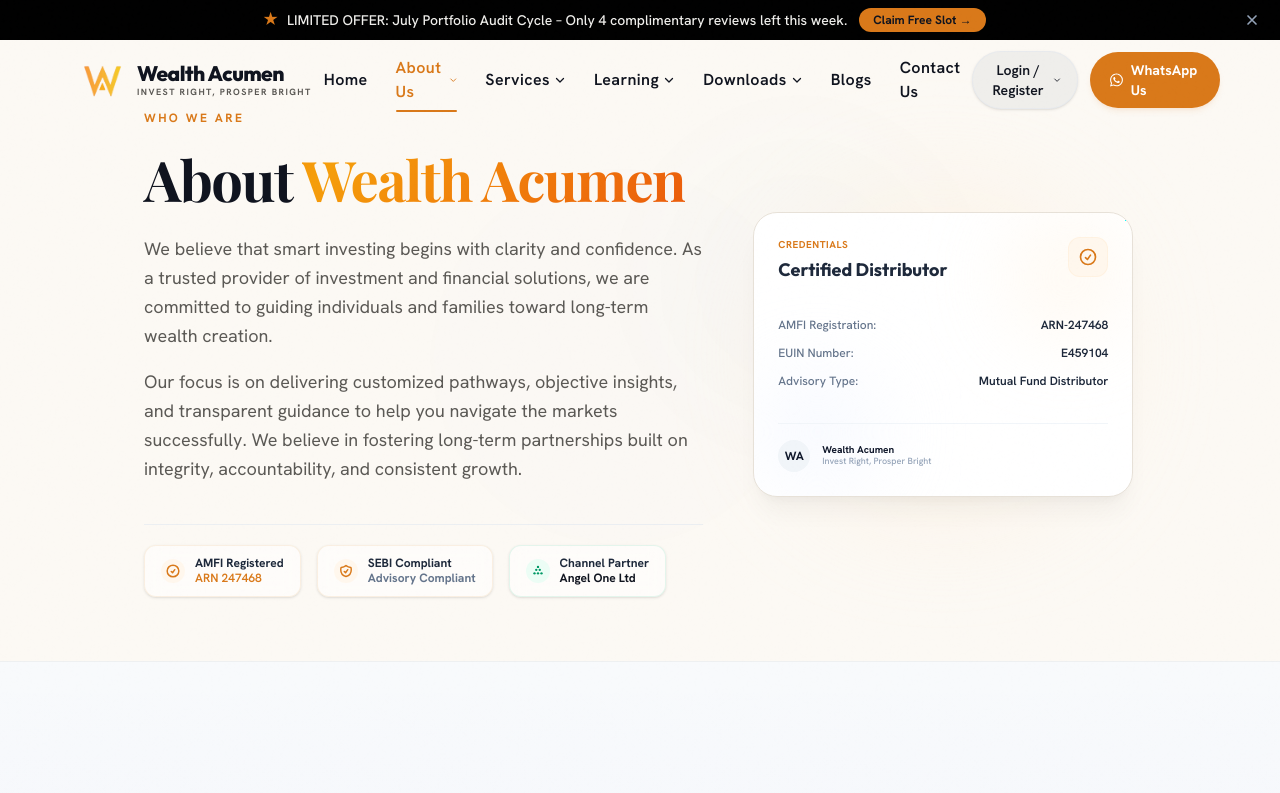
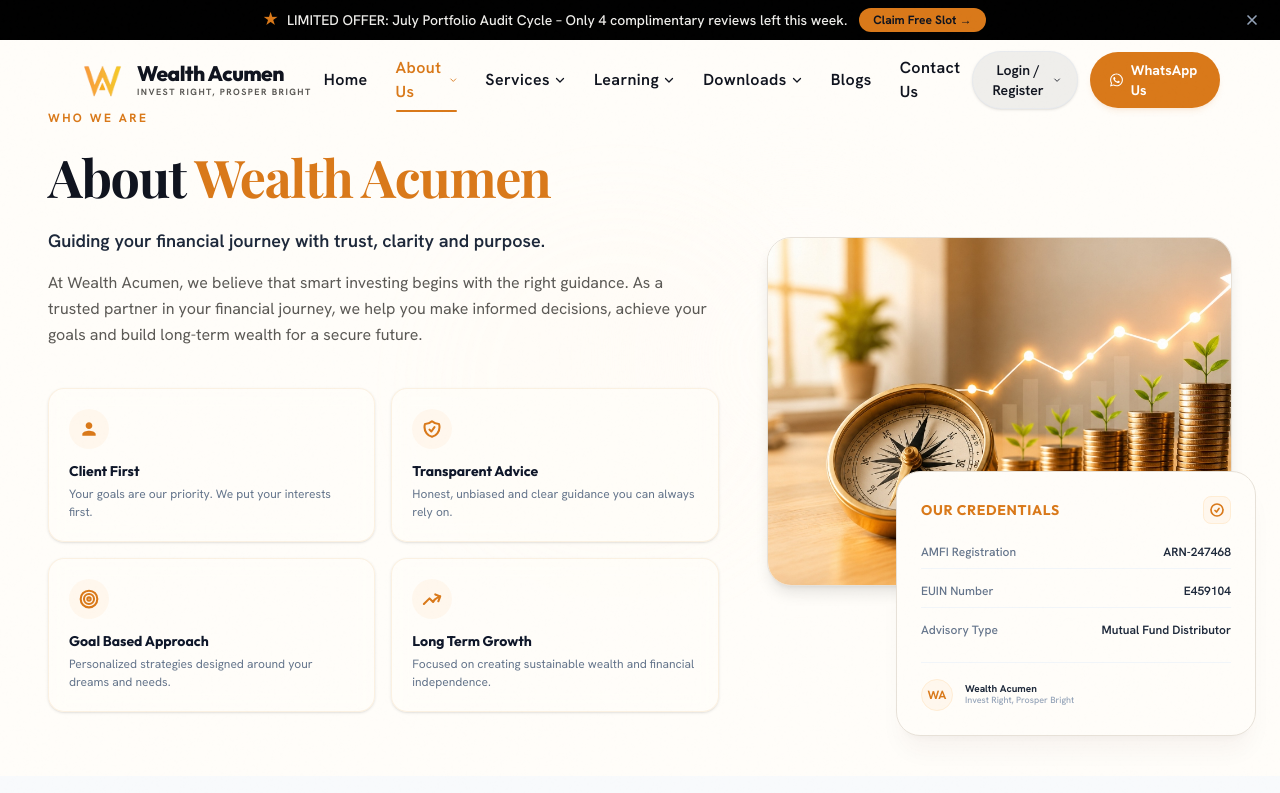
Before and after one commit to 0Akshat005/wealth-acumen, a Next.js app: page /about in a window 1280 px wide. Shown: the top 793 px of the page. Built offline with nearby package versions, Linux system fonts and the light colour scheme; a web font is replaced by a local one.

Commit message:
style: redesign about us hero to match reference UI exactly with 2-column layout, 2x2 grid value cards, and overlapping credentials card

```diff
--- a/src/app/about/page.tsx
+++ b/src/app/about/page.tsx
@@ -1,6 +1,7 @@
 "use client";
 
 import { useRef } from "react";
+import Image from "next/image";
 import { motion, useInView } from "framer-motion";
 import { brand } from "@/config/brand";
 import { aboutContent, proprietor, whyChooseUs } from "@/config/content";
@@ -58,141 +59,162 @@
   return (
     <>
       {/* ═══ HERO ═══ */}
-      <section className="relative overflow-hidden pt-28 pb-16 bg-[#FCF9F4] border-b border-slate-200/50">
+      <section className="relative overflow-hidden pt-28 pb-16 bg-[#FFFDF9]">
         {/* Background effects */}
         <div className="absolute inset-0 select-none pointer-events-none z-0">
-          <div className="absolute top-1/4 left-1/3 w-96 h-96 bg-indigo-500/5 rounded-full blur-[128px] animate-pulse-glow" />
-          <div className="absolute bottom-1/3 right-1/4 w-80 h-80 bg-cyan-500/5 rounded-full blur-[128px] animate-pulse-glow" style={{ animationDelay: "2s" }} />
+          <div className="absolute top-1/4 left-1/3 w-96 h-96 bg-orange-100/30 rounded-full blur-[128px] animate-pulse-glow" />
+          <div className="absolute bottom-1/3 right-1/4 w-80 h-80 bg-[#FFFDF9] rounded-full blur-[128px] animate-pulse-glow" style={{ animationDelay: "2s" }} />
         </div>
 
         {/* Grid pattern */}
         <div
-          className="absolute inset-0 opacity-[0.03]"
+          className="absolute inset-0 opacity-[0.02]"
           style={{
             backgroundImage:
-              "linear-gradient(rgba(255,255,255,0.1) 1px, transparent 1px), linear-gradient(90deg, rgba(255,255,255,0.1) 1px, transparent 1px)",
+              "linear-gradient(rgba(217, 121, 26, 0.05) 1px, transparent 1px), linear-gradient(90deg, rgba(217, 121, 26, 0.05) 1px, transparent 1px)",
             backgroundSize: "64px 64px",
           }}
         />
 
-        <div className="relative z-10 max-w-6xl mx-auto px-4 sm:px-10 lg:px-16 xl:px-20 w-full">
-          <div className="grid grid-cols-1 lg:grid-cols-12 gap-12 items-center">
-            {/* Left Content Column */}
+        <div className="relative z-10 max-w-7xl mx-auto px-4 sm:px-6 lg:px-8 xl:px-12 w-full">
+          <div className="grid grid-cols-1 lg:grid-cols-12 gap-10 lg:gap-12 items-center">
+            {/* Left Content Column (55% width) */}
             <div className="lg:col-span-7 flex flex-col items-start text-left space-y-6">
               <span className="text-xs font-bold text-[#D9791A] tracking-[0.2em] uppercase leading-none">
                 Who We Are
               </span>
 
-              <h1 className="font-[family-name:var(--font-serif)] text-4xl sm:text-5xl lg:text-[3.5rem] font-bold text-[#10141F] leading-[1.1] tracking-tight">
-                About <span className="gradient-text">Wealth Acumen</span>
+              <h1 className="font-[family-name:var(--font-serif)] text-4xl sm:text-5xl lg:text-[3.25rem] font-bold text-[#10141F] leading-[1.1] tracking-tight">
+                About <span className="text-[#D9791A]">Wealth Acumen</span>
               </h1>
 
-              <div className="space-y-4 text-base sm:text-lg text-[#5B5955] leading-relaxed font-normal">
-                <p>
-                  {aboutContent.intro}
+              <div className="space-y-4 text-base text-[#5B5955] leading-relaxed font-normal">
+                <p className="text-lg font-semibold text-slate-800 leading-snug">
+                  Guiding your financial journey with trust, clarity and purpose.
                 </p>
                 <p>
-                  Our focus is on delivering customized pathways, objective insights, and transparent guidance to help you navigate the markets successfully. We believe in fostering long-term partnerships built on integrity, accountability, and consistent growth.
+                  At Wealth Acumen, we believe that smart investing begins with the right guidance. As a trusted partner in your financial journey, we help you make informed decisions, achieve your goals and build long-term wealth for a secure future.
                 </p>
               </div>
 
-              {/* Three small premium trust badges below content */}
-              <div className="pt-5 flex flex-wrap gap-4 w-full border-t border-slate-200/60 mt-4">
-                {/* Badge 1 */}
-                <div className="flex items-center gap-2.5 bg-white/50 backdrop-blur-sm border border-orange-500/10 rounded-xl px-4 py-2.5 shadow-sm">
-                  <span className="w-6 h-6 rounded-full bg-orange-50 flex items-center justify-center text-[#D9791A] shrink-0">
-                    <svg className="w-3.5 h-3.5" fill="none" viewBox="0 0 24 24" stroke="currentColor" strokeWidth={2.5}>
-                      <circle cx="12" cy="12" r="10" />
-                      <path strokeLinecap="round" strokeLinejoin="round" d="M9 12.75 11.25 15 15 9.75M21 12" />
+              {/* Value Cards in 2x2 grid */}
+              <div className="grid grid-cols-1 sm:grid-cols-2 gap-4 w-full pt-4">
+                {/* Card 1: Client First */}
+                <div className="flex flex-col bg-[#FFFDF9]/60 backdrop-blur-sm border border-orange-500/10 rounded-2xl p-4 sm:p-5 shadow-sm hover:shadow-md hover:border-orange-500/20 transition-all duration-300">
+                  <div className="w-10 h-10 rounded-full bg-orange-50 flex items-center justify-center text-[#D9791A] mb-3 shrink-0">
+                    <svg className="w-5 h-5" fill="currentColor" viewBox="0 0 24 24">
+                      <path d="M12 12c2.21 0 4-1.79 4-4s-1.79-4-4-4-4 1.79-4 4 1.79 4 4 4zm0 2c-2.67 0-8 1.34-8 4v2h16v-2c0-2.66-5.33-4-8-4z" />
                     </svg>
-                  </span>
-                  <div className="text-[10px] sm:text-xs font-bold text-slate-800 leading-tight">
-                    AMFI Registered <br />
-                    <span className="text-[#D9791A] font-semibold">ARN {brand.amfiRegNo}</span>
                   </div>
+                  <h3 className="font-[family-name:var(--font-outfit)] text-sm font-bold text-slate-900 mb-1">
+                    Client First
+                  </h3>
+                  <p className="text-xs text-slate-500 leading-normal">
+                    Your goals are our priority. We put your interests first.
+                  </p>
                 </div>
 
-                {/* Badge 2 */}
-                <div className="flex items-center gap-2.5 bg-white/50 backdrop-blur-sm border border-orange-500/10 rounded-xl px-4 py-2.5 shadow-sm">
-                  <span className="w-6 h-6 rounded-full bg-orange-50 flex items-center justify-center text-[#D9791A] shrink-0">
-                    <svg className="w-3.5 h-3.5" fill="none" viewBox="0 0 24 24" stroke="currentColor" strokeWidth={2.5}>
+                {/* Card 2: Transparent Advice */}
+                <div className="flex flex-col bg-[#FFFDF9]/60 backdrop-blur-sm border border-orange-500/10 rounded-2xl p-4 sm:p-5 shadow-sm hover:shadow-md hover:border-orange-500/20 transition-all duration-300">
+                  <div className="w-10 h-10 rounded-full bg-orange-50 flex items-center justify-center text-[#D9791A] mb-3 shrink-0">
+                    <svg className="w-5 h-5" fill="none" viewBox="0 0 24 24" stroke="currentColor" strokeWidth={2.5}>
                       <path strokeLinecap="round" strokeLinejoin="round" d="M9 12.75 11.25 15 15 9.75m-3-7.036A11.959 11.959 0 0 1 3.598 6 11.99 11.99 0 0 0 3 9.749c0 5.592 3.824 10.29 9 11.623 5.176-1.332 9-6.03 9-11.622 0-1.31-.21-2.571-.598-3.751h-.152c-3.196 0-6.1-1.248-8.25-3.285Z" />
                     </svg>
-                  </span>
-                  <div className="text-[10px] sm:text-xs font-bold text-slate-800 leading-tight">
-                    SEBI Compliant <br />
-                    <span className="text-slate-500">Advisory Compliant</span>
                   </div>
+                  <h3 className="font-[family-name:var(--font-outfit)] text-sm font-bold text-slate-900 mb-1">
+                    Transparent Advice
+                  </h3>
+                  <p className="text-xs text-slate-500 leading-normal">
+                    Honest, unbiased and clear guidance you can always rely on.
+                  </p>
                 </div>
 
-                {/* Badge 3 */}
-                <div className="flex items-center gap-2.5 bg-white/50 backdrop-blur-sm border border-emerald-500/10 rounded-xl px-4 py-2.5 shadow-sm">
-                  <span className="w-6 h-6 rounded-full bg-emerald-50 flex items-center justify-center text-emerald-600 shrink-0">
-                    <svg className="w-3.5 h-3.5" viewBox="0 0 24 24" fill="currentColor">
-                      <circle cx="12" cy="5" r="2" />
-                      <circle cx="9" cy="10" r="2" />
-                      <circle cx="15" cy="10" r="2" />
-                      <circle cx="6" cy="16" r="2" />
-                      <circle cx="12" cy="16" r="2" />
-                      <circle cx="18" cy="16" r="2" />
+                {/* Card 3: Goal Based Approach */}
+                <div className="flex flex-col bg-[#FFFDF9]/60 backdrop-blur-sm border border-orange-500/10 rounded-2xl p-4 sm:p-5 shadow-sm hover:shadow-md hover:border-orange-500/20 transition-all duration-300">
+                  <div className="w-10 h-10 rounded-full bg-orange-50 flex items-center justify-center text-[#D9791A] mb-3 shrink-0">
+                    <svg className="w-5 h-5" fill="none" viewBox="0 0 24 24" stroke="currentColor" strokeWidth={2.5}>
+                      <circle cx="12" cy="12" r="10" />
+                      <circle cx="12" cy="12" r="6" />
+                      <circle cx="12" cy="12" r="2" />
                     </svg>
-                  </span>
-                  <div className="text-[10px] sm:text-xs font-bold text-slate-800 leading-tight">
-                    Channel Partner <br />
-                    <span className="text-[#10141F]">Angel One Ltd</span>
                   </div>
+                  <h3 className="font-[family-name:var(--font-outfit)] text-sm font-bold text-slate-900 mb-1">
+                    Goal Based Approach
+                  </h3>
+                  <p className="text-xs text-slate-500 leading-normal">
+                    Personalized strategies designed around your dreams and needs.
+                  </p>
+                </div>
+
+                {/* Card 4: Long Term Growth */}
+                <div className="flex flex-col bg-[#FFFDF9]/60 backdrop-blur-sm border border-orange-500/10 rounded-2xl p-4 sm:p-5 shadow-sm hover:shadow-md hover:border-orange-500/20 transition-all duration-300">
+                  <div className="w-10 h-10 rounded-full bg-orange-50 flex items-center justify-center text-[#D9791A] mb-3 shrink-0">
+                    <svg className="w-5 h-5" fill="none" viewBox="0 0 24 24" stroke="currentColor" strokeWidth={2.5}>
+                      <path strokeLinecap="round" strokeLinejoin="round" d="M2.25 18 9 11.25l4.306 4.306a11.95 11.95 0 0 1 5.814-5.518l2.74-1.22m0 0-5.94-2.281m5.94 2.28-2.28 5.941" />
+                    </svg>
+                  </div>
+                  <h3 className="font-[family-name:var(--font-outfit)] text-sm font-bold text-slate-900 mb-1">
+                    Long Term Growth
+                  </h3>
+                  <p className="text-xs text-slate-500 leading-normal">
+                    Focused on creating sustainable wealth and financial independence.
+                  </p>
                 </div>
               </div>
             </div>
 
-            {/* Right Column: Premium Visual Card */}
-            <div className="lg:col-span-5 flex items-center justify-center relative">
-              {/* Background glow behind graphic */}
-              <div className="absolute w-72 h-72 rounded-full bg-orange-100/50 blur-[60px] pointer-events-none" />
+            {/* Right Column (45% width) with overlapping credentials card */}
+            <div className="lg:col-span-5 flex flex-col items-center justify-center relative w-full lg:h-full lg:min-h-[420px]">
+              {/* Main Visual Image */}
+              <div className="relative w-full aspect-[4/3] rounded-[24px] overflow-hidden border border-[#E7E1D8] shadow-lg bg-white">
+                <Image
+                  src="/assets/images/about-hero-visual.jpg"
+                  alt="Financial Growth Compass"
+                  fill
+                  className="object-cover"
+                  priority
+                />
+              </div>
 
+              {/* Overlapping Floating Credentials Card */}
               <motion.div
-                initial={{ opacity: 0, x: 20 }}
-                animate={{ opacity: 1, x: 0 }}
+                initial={{ opacity: 0, y: 20 }}
+                animate={{ opacity: 1, y: 0 }}
                 transition={{ duration: 0.8, delay: 0.2 }}
-                className="relative w-full max-w-[380px] aspect-[4/3] rounded-[24px] overflow-hidden border border-[#E7E1D8] shadow-xl shadow-[#10141F]/[0.04] bg-white p-6 flex flex-col justify-between"
+                className="w-full max-w-[360px] rounded-[24px] border border-[#E7E1D8] shadow-xl shadow-orange-950/[0.04] bg-[#FFFDF9] p-6 mt-6 lg:mt-0 lg:absolute lg:-bottom-6 lg:-right-6 z-20"
               >
-                {/* Gold/Orange Ambient Light inside Card */}
-                <div className="absolute top-0 right-0 w-32 h-32 bg-orange-100/30 rounded-full blur-[40px] pointer-events-none" />
-                <div className="absolute bottom-0 left-0 w-32 h-32 bg-indigo-50/40 rounded-full blur-[40px] pointer-events-none" />
-
-                <div className="relative z-10 flex justify-between items-start">
-                  <div className="flex flex-col">
-                    <span className="text-[10px] font-bold text-[#D9791A] tracking-wider uppercase">Credentials</span>
-                    <span className="font-[family-name:var(--font-outfit)] text-lg font-bold text-slate-800 mt-1">Certified Distributor</span>
-                  </div>
-                  <div className="w-10 h-10 rounded-xl bg-orange-50 border border-orange-100/50 flex items-center justify-center text-[#D9791A]">
-                    <svg className="w-5 h-5" fill="none" viewBox="0 0 24 24" stroke="currentColor" strokeWidth={2}>
+                <div className="flex justify-between items-center mb-5">
+                  <span className="font-[family-name:var(--font-outfit)] text-sm font-bold text-[#D9791A] uppercase tracking-wider">
+                    Our Credentials
+                  </span>
+                  <div className="w-7 h-7 rounded-lg bg-orange-50 border border-orange-100 flex items-center justify-center text-[#D9791A]">
+                    <svg className="w-4 h-4" fill="none" viewBox="0 0 24 24" stroke="currentColor" strokeWidth={2.5}>
                       <path strokeLinecap="round" strokeLinejoin="round" d="M9 12.75 11.25 15 15 9.75M21 12a9 9 0 1 1-18 0 9 9 0 0 1 18 0Z" />
                     </svg>
                   </div>
                 </div>
 
-                <div className="relative z-10 my-6 flex flex-col justify-center space-y-3">
-                  <div className="flex justify-between items-center text-xs">
-                    <span className="text-slate-500 font-medium">AMFI Registration:</span>
+                <div className="flex flex-col space-y-3.5 mb-6 text-xs text-slate-600">
+                  <div className="flex justify-between items-center pb-2 border-b border-slate-100">
+                    <span className="text-slate-500 font-medium">AMFI Registration</span>
                     <span className="font-semibold text-slate-800">ARN-{brand.amfiRegNo}</span>
                   </div>
-                  <div className="flex justify-between items-center text-xs">
-                    <span className="text-slate-500 font-medium">EUIN Number:</span>
+                  <div className="flex justify-between items-center pb-2 border-b border-slate-100">
+                    <span className="text-slate-500 font-medium">EUIN Number</span>
                     <span className="font-semibold text-slate-800">{brand.euinNo}</span>
                   </div>
-                  <div className="flex justify-between items-center text-xs">
-                    <span className="text-slate-500 font-medium">Advisory Type:</span>
+                  <div className="flex justify-between items-center">
+                    <span className="text-slate-500 font-medium">Advisory Type</span>
                     <span className="font-semibold text-slate-800">Mutual Fund Distributor</span>
                   </div>
                 </div>
 
-                <div className="relative z-10 pt-4 border-t border-slate-100 flex items-center gap-3">
-                  <div className="w-8 h-8 rounded-full bg-slate-100 flex items-center justify-center text-slate-750 font-bold text-xs">
+                <div className="pt-4 border-t border-slate-100 flex items-center gap-3">
+                  <div className="w-8 h-8 rounded-full bg-orange-50 border border-orange-100 flex items-center justify-center text-[#D9791A] font-bold text-xs">
                     WA
                   </div>
                   <div className="flex flex-col">
-                    <span className="text-[10px] font-bold text-slate-850 leading-none">Wealth Acumen</span>
+                    <span className="text-[10px] font-bold text-slate-800 leading-none">Wealth Acumen</span>
                     <span className="text-[9px] font-medium text-slate-400 mt-0.5 leading-none">Invest Right, Prosper Bright</span>
                   </div>
                 </div>
```
Also changed, not shown: public/assets/images/about-hero-visual.jpg (added).
